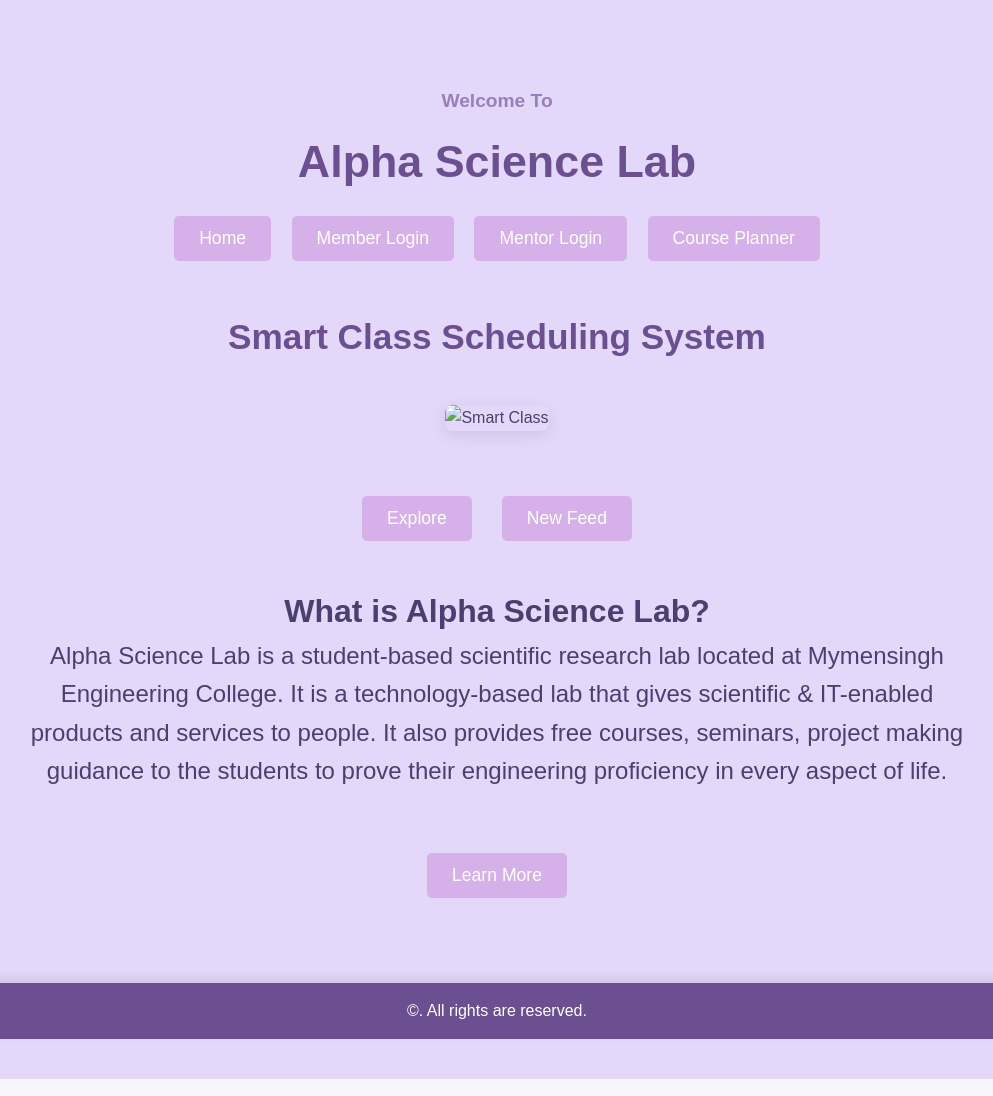
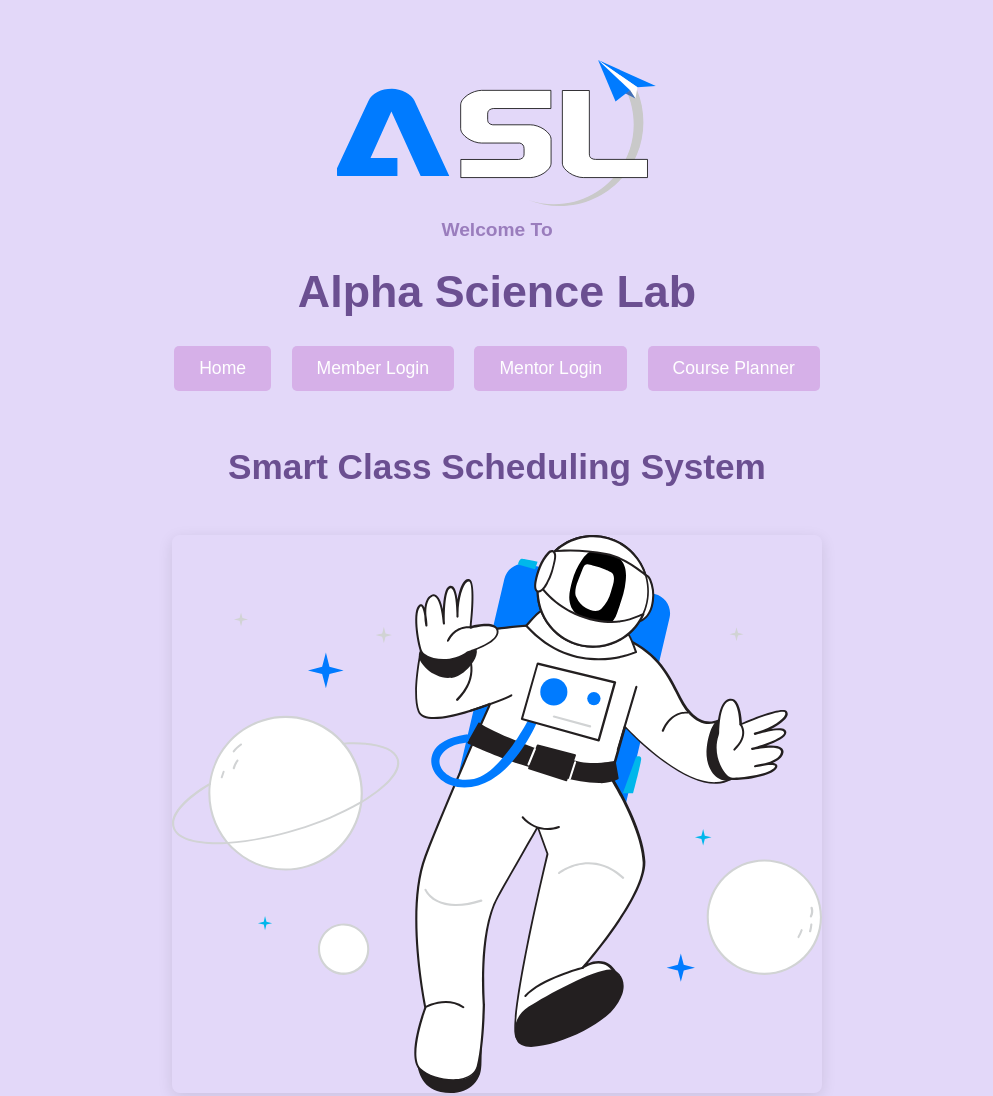
Before and after one commit to tamimkhan887/code_broz_hackathon-1, a plain HTML site: page index.html in a window 1280 px wide. Shown: the top 1096 px of the page, without its empty margins (143-1136 px from the left). Drawn offline with Linux system fonts and the light colour scheme; the site is published under a folder, as on GitHub Pages, so addresses that start at the root find nothing.

Commit message:
Done Project

```diff
--- a/index.html
+++ b/index.html
@@ -6,7 +6,7 @@
     <meta name="viewport" content="width=device-width, initial-scale=1.0">
     <title>ASL Smart Class Scheduling System</title>
     <link rel="stylesheet" href="CSS/style.css">
-    <link rel="icon" type="image/x-icon" href="/Images/site-logo.5f13dab7.svg">
+    <link rel="icon" type="image/x-icon" href="Images/site-logo.5f13dab7.svg">
 </head>
 <body>
 
@@ -14,7 +14,7 @@
         <nav>
 
             <div>
-                <img src="/Images/site-logo.5f13dab7.svg" alt="">
+                <img src="Images/site-logo.5f13dab7.svg" alt="">
         </div>
 
         <div>
@@ -31,13 +31,13 @@
         </nav>
         <main>
             <h1>Smart Class Scheduling System</h1>
-            <img src="/Images/home-hero.9225a6ff.svg" alt="Smart Class">
+            <img src="Images/home-hero.9225a6ff.svg" alt="Smart Class">
             <div><button>Explore</button><button>New Feed</button></div>
 
             <div>
                 <h2 style="font-size: 2rem;">What is Alpha Science Lab?</h2>
                 <p style="font-size: 1.5rem;">Alpha Science Lab is a student-based scientific research lab located at Mymensingh Engineering College. It is a technology-based lab that gives scientific & IT-enabled products and services to people. It also provides free courses, seminars, project making guidance to the students to prove their engineering proficiency in every aspect of life.</p>
-                <img src="/Images/majhe.svg" alt=""><br>
+                <img src="Images/majhe.svg" alt=""><br>
                 <button>Learn More</button>
 
             </div>
@@ -47,6 +47,6 @@
         </footer>
     </header>
 
-<script src="/JS/script.js"></script>
+<script src="JS/script.js"></script>
 </body>
 </html>
```
